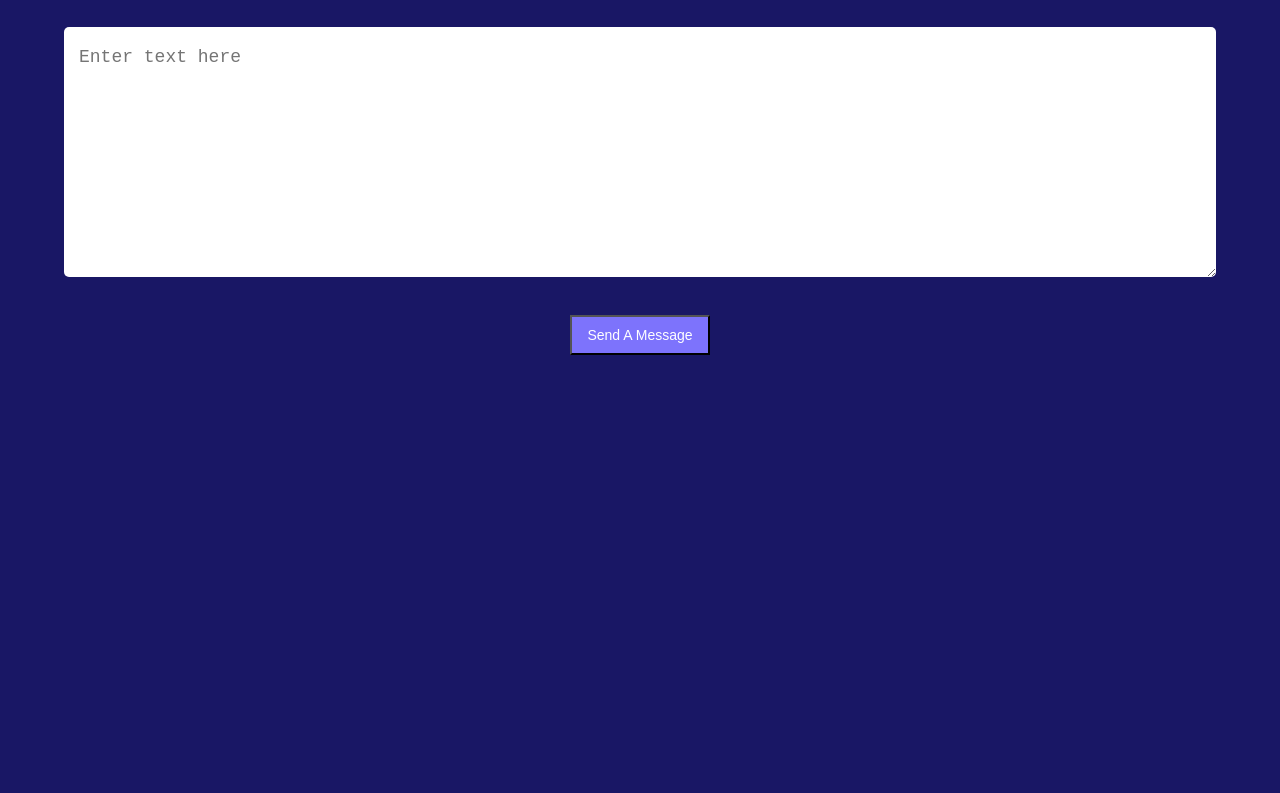
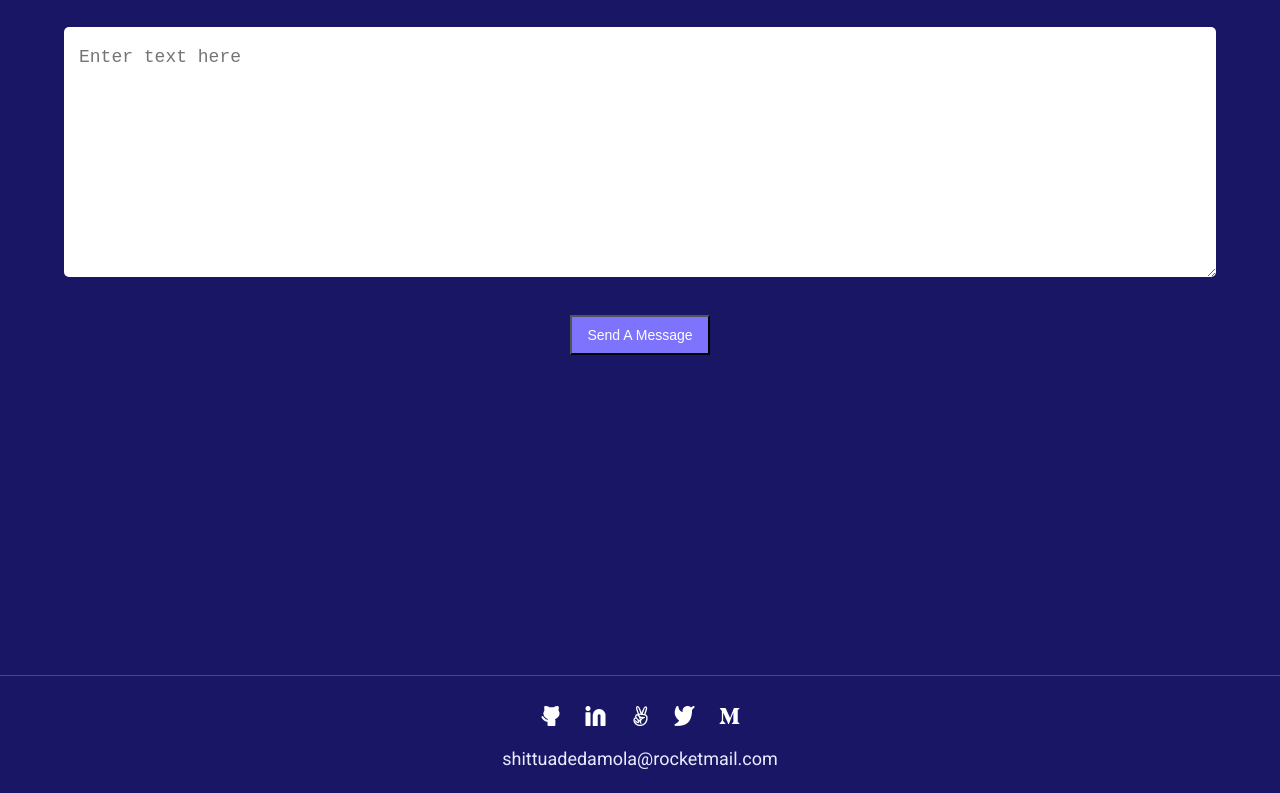
Before and after one commit to DammyShittu/Portfolio-Project, a website: page index.html in a window 1280 px wide. Shown: the part 3470-4263 px from the top of the page. Before the commit the page ends 4145 px from the top, so only its background shows below. Drawn offline with Linux system fonts and the light colour scheme.

Commit message:
Add Footer Section and Complete Movile Version

```diff
--- a/index.html
+++ b/index.html
@@ -221,6 +221,21 @@
         </div>
       </form>
     </section>
+
+    <!-- Footer -->
+
+    <footer>
+      <div class="media-links">
+        <a href="#"><img src="./img/Vector.png" alt="Github"></a>
+        <a href="#"><img src="./img/Disabled.png" alt="Github"></a>
+        <a href="#"><img src="./img/Enabled.png" alt="Github"></a>
+        <a href="#"><img src="./img/Twitter.png" alt="Github"></a>
+        <a href="#"><img src="./img/Medium.png" alt="Github"></a>
+      </div>
+
+      <a href="mailto:shittuadedamola@rocketmail.com?subject=Hi,%20I'd%20Love%20To%20Work%20With%20You!">shittuadedamola@rocketmail.com</a>
+    </footer>
+
   </main>
 </body>
 
--- a/style.css
+++ b/style.css
@@ -44,6 +44,17 @@ button:hover {
   box-shadow: 0 8px 16px 0 #7d73fc7a;
   transform: scale(0.97);
   transition: all 300ms ease-in;
+}
+
+footer a {
+  text-decoration: none;
+  font-size: 18px;
+  color: #ebebff;
+}
+
+footer a:hover {
+  color: #adadb3;
+  transition: color 200ms ease-in-out;
 }
 
 #page_logo a {
@@ -356,6 +367,8 @@ h1 {
   order: 1;
 }
 
+/* Contact Us Section */
+
 #contact {
   width: 90%;
   margin: 25% auto;
@@ -396,6 +409,25 @@ textarea {
 
 textarea {
   height: 250px;
+}
+
+input:focus,
+textarea:focus {
+  box-shadow: 7px 7px 5px 0 rgba(15, 43, 133, 0.75);
+  -webkit-box-shadow: 7px 7px 5px 0 rgba(15, 43, 133, 0.75);
+  -moz-box-shadow: 7px 7px 5px 0 rgba(15, 43, 133, 0.75);
+}
+
+/* Footer Section */
+
+footer {
+  display: flex;
+  flex-direction: column;
+  justify-content: center;
+  align-items: center;
+  margin: 0 auto;
+  padding: 20px 0;
+  border-top: 1px solid #4d4c4f;
 }
 
 /* Media Queries */
```
